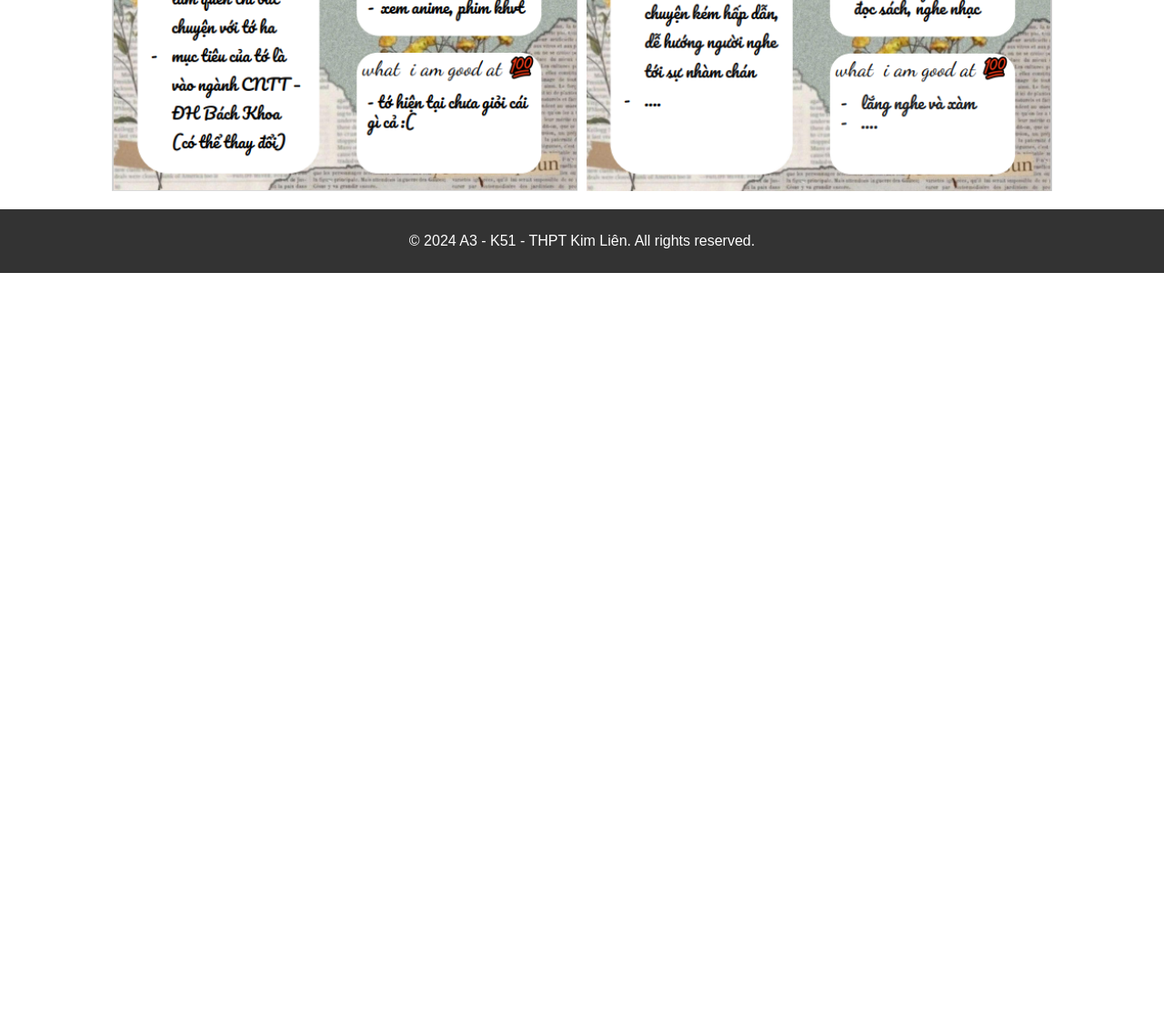
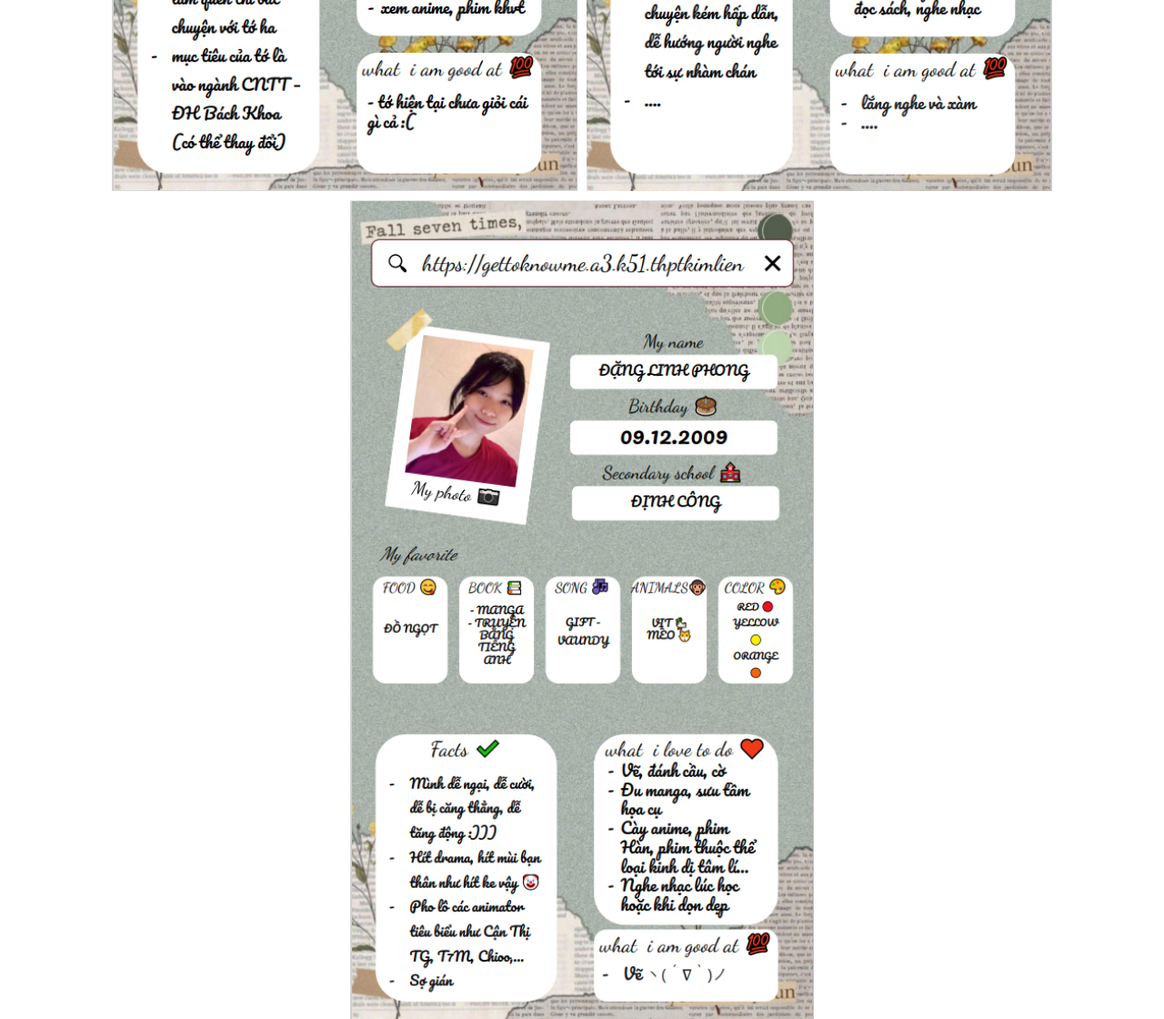
Before and after one commit to A3-K51-THPTKimLien/gettoknowme, a plain HTML site: page index.html in a window 1280 px wide. Shown: the part 811-1931 px from the top of the page at 91% size. Before the commit the page ends 1111 px from the top, so only its background shows below. Drawn offline with Linux system fonts and the light colour scheme.

Commit message:
Update index.html

```diff
--- a/index.html
+++ b/index.html
@@ -18,6 +18,7 @@
         <section class="image-gallery">
             <img src="Trần Lê Tuấn Anh.png" alt="Image 1">
             <img src="Trần Đăng Nguyên.png" alt="Image 2">
+            <img src="Đặng Linh Phong.png" alt="Image 3">
             <!-- Thêm các ảnh khác vào đây -->
         </section>
     </main>
```
